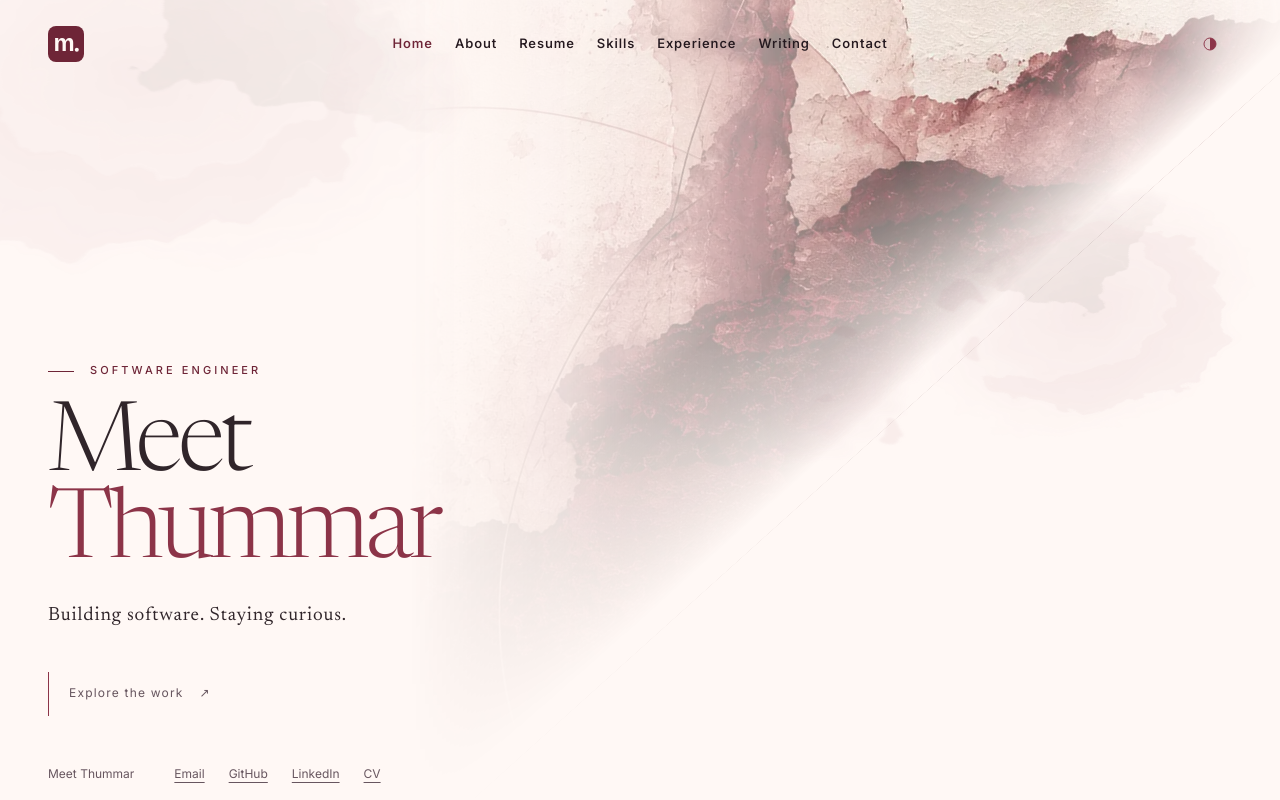
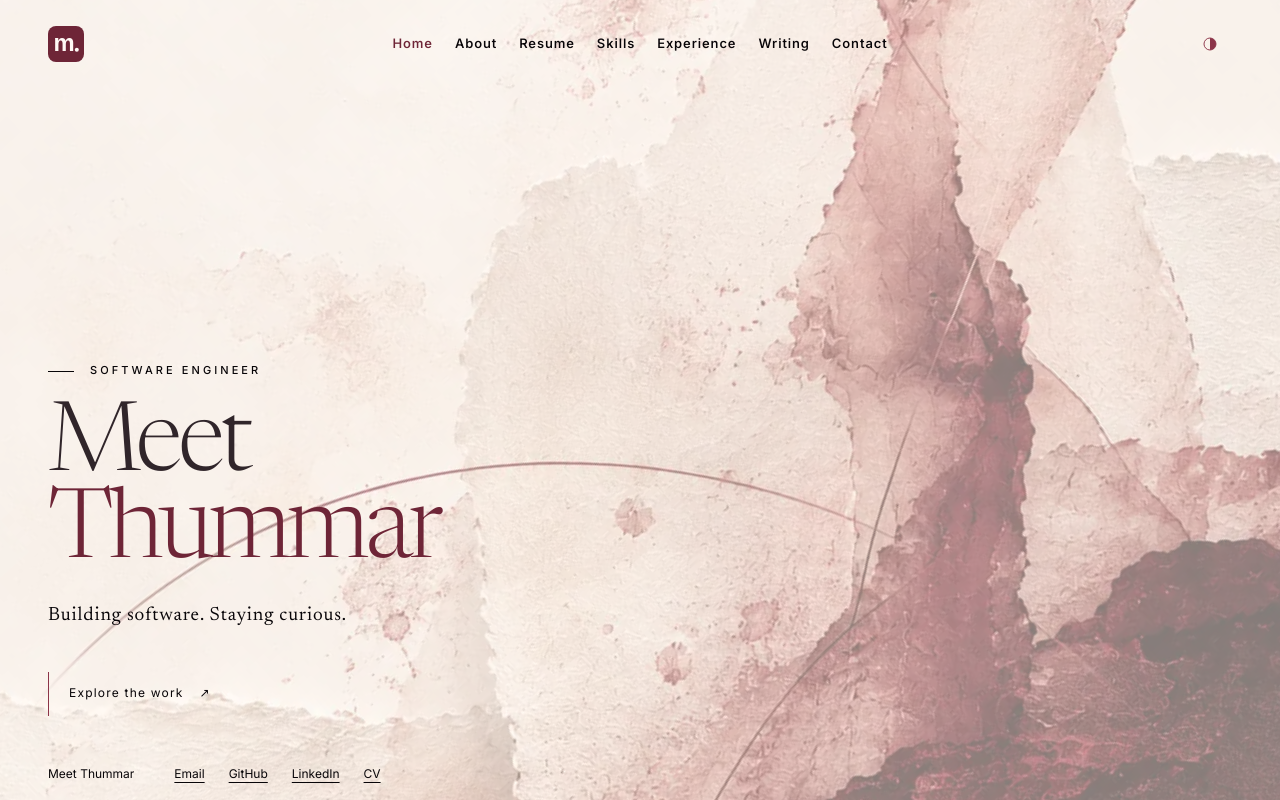
Before and after one commit to meetbyte/meetbyte.github.io, a Next.js app: page / in a window 1280 px wide. Built offline with nearby package versions, Linux system fonts and the light colour scheme.

Commit message:
fix: render original home artwork continuously without masking seams

```diff
--- a/scripts/qa/complete-site.mjs
+++ b/scripts/qa/complete-site.mjs
@@ -9,7 +9,7 @@ const {chromium}=await import(process.env.PLAYWRIGHT_MODULE_PATH || 'playwright'
 const axePath=process.env.AXE_SCRIPT_PATH;
 if(!axePath)throw new Error('Set AXE_SCRIPT_PATH to the separately installed axe-core/axe.min.js.');
 const routes=['/','/about/','/resume/','/skills/','/experience/','/writing/','/contact/','/experience/apex-self-service/','/experience/mobilefirst-modernization/','/experience/engineering-tooling/','/experience/production-investigation/','/writing/beyond-screens/','/writing/modernizing-safely/','/writing/behind-the-requirement/','/writing/software-meets-reality/','/writing/ai-and-decisions/','/writing/thinking-slowly/'];
-const output='docs/qa/original-art-diagonal';fs.mkdirSync(output,{recursive:true});
+const output='docs/qa/continuous-original-art';fs.mkdirSync(output,{recursive:true});
 const results={layouts:[],axe:[],localLinks:[],navigation:[],errors:[]};
 const server=await startStaticServer();let browser;
 try{
--- a/scripts/qa/home-viewport.mjs
+++ b/scripts/qa/home-viewport.mjs
@@ -12,13 +12,13 @@ try{
    await page.setViewportSize({width,height});await page.goto('http://127.0.0.1:4175/');await page.evaluate(()=>document.fonts.ready);
    const geometry=await page.evaluate(()=>({width:innerWidth,height:innerHeight,scrollWidth:document.documentElement.scrollWidth,scrollHeight:document.documentElement.scrollHeight,title:getComputedStyle(document.querySelector('h1')).fontSize,body:getComputedStyle(document.body).fontSize}));
    assert.ok(geometry.scrollWidth<=width+1,JSON.stringify(geometry));assert.ok(geometry.scrollHeight<=height+1,JSON.stringify(geometry));
-   rows.push({mode,...geometry});await page.screenshot({path:`docs/qa/original-art-diagonal/home-${mode}-${width}x${height}.png`,fullPage:true});
+   rows.push({mode,...geometry});await page.screenshot({path:`docs/qa/continuous-original-art/home-${mode}-${width}x${height}.png`,fullPage:true});
   }
   // A narrow, short reflow must remain usable instead of clipping content to prevent scrolling.
   await page.setViewportSize({width:320,height:400});await page.goto('http://127.0.0.1:4175/');await page.getByRole('link',{name:'Explore the work'}).scrollIntoViewIfNeeded();assert.ok(await page.getByRole('link',{name:'Explore the work'}).isVisible());await page.locator('footer').scrollIntoViewIfNeeded();assert.ok(await page.locator('footer').isVisible());
-  await page.setViewportSize({width:1440,height:900});await page.goto('http://127.0.0.1:4175/experience/apex-self-service/');await page.screenshot({path:`docs/qa/original-art-diagonal/apex-${mode}-1440.png`,fullPage:true});
-  await page.goto('http://127.0.0.1:4175/writing/ai-and-decisions/');await page.screenshot({path:`docs/qa/original-art-diagonal/essay-${mode}-1440.png`,fullPage:true});
+  await page.setViewportSize({width:1440,height:900});await page.goto('http://127.0.0.1:4175/experience/apex-self-service/');await page.screenshot({path:`docs/qa/continuous-original-art/apex-${mode}-1440.png`,fullPage:true});
+  await page.goto('http://127.0.0.1:4175/writing/ai-and-decisions/');await page.screenshot({path:`docs/qa/continuous-original-art/essay-${mode}-1440.png`,fullPage:true});
   await context.close();
  }
- fs.writeFileSync('docs/qa/original-art-diagonal/home-viewports.json',JSON.stringify({rows,checks:['8 short/standard viewport theme checks','short reflow preserves reachable content','reading visual screenshots']},null,2));console.log('PASS: 8 short-viewport/theme fits and reachable reflow content');
+ fs.writeFileSync('docs/qa/continuous-original-art/home-viewports.json',JSON.stringify({rows,checks:['8 short/standard viewport theme checks','short reflow preserves reachable content','reading visual screenshots']},null,2));console.log('PASS: 8 short-viewport/theme fits and reachable reflow content');
 }finally{await browser?.close();server.close();}
--- a/scripts/qa/ink-visits.mjs
+++ b/scripts/qa/ink-visits.mjs
@@ -4,7 +4,7 @@ import assert from 'node:assert/strict';
 import {startStaticServer} from './static-server.mjs';
 const {chromium}=await import(process.env.PLAYWRIGHT_MODULE_PATH||'playwright');
 const server=await startStaticServer(4179);let browser;
-const output='docs/qa/original-art-diagonal';fs.mkdirSync(output,{recursive:true});
+const output='docs/qa/continuous-original-art';fs.mkdirSync(output,{recursive:true});
 try {
  browser=await chromium.launch({executablePath:process.env.FOUNDATION_BROWSER_EXECUTABLE,args:['--no-sandbox','--disable-dev-shm-usage','--disable-gpu']});
  const page=await browser.newPage({viewport:{width:1440,height:900},reducedMotion:'reduce'});
--- a/src/components/editorial-artwork.tsx
+++ b/src/components/editorial-artwork.tsx
@@ -70,10 +70,9 @@ function InkComposition({ variant, id }: { variant: number; id: string }) {
 /** Home keeps its approved composition; navigation and refresh select a fresh inner-page wash. @author meetbyte */
 export function PageAtmosphere() {
   const pathname = usePathname();
-  const homeId = useId().replace(/[^a-zA-Z0-9]/g, "");
   const section = pathname.split("/")[1] || "home";
   const reading = /\/(experience|writing)\/[^/]+/.test(pathname);
   return <div className={`page-atmosphere atmosphere-${section}${reading ? " atmosphere-reading" : ""}`} aria-hidden="true">
-    {section === "home" ? <><div className="home-diagonal"><div className="ink-layer" /></div><div className="home-spill"><InkComposition variant={3} id={`home${homeId}`} /></div></> : <InnerInk key={pathname} />}
+    {section === "home" ? <div className="home-diagonal"><div className="ink-layer" /></div> : <InnerInk key={pathname} />}
   </div>;
 }
--- a/src/styles/editorial-artwork.css
+++ b/src/styles/editorial-artwork.css
@@ -16,7 +16,6 @@ html[data-theme="dark"] { --logo-color: var(--accent); --page-art: url('/images/
 .site-brand { display: inline-flex; align-items: center; min-height: 44px; min-width: 44px; }
 .brand-logo { width: 36px; height: 36px; }
 .site-grid { padding-top: 32px; }
-.atmosphere-home .ink-layer { opacity: .9; background-position: right top; mask-image: linear-gradient(90deg,transparent 12%,rgba(0,0,0,.08) 32%,rgba(0,0,0,.5) 53%,#000 82%); }
 .atmosphere-about .ink-layer { opacity: .24; background-position: 92% 20%; }
 .atmosphere-resume .ink-layer { opacity: .19; background-position: 85% 60%; }
 .atmosphere-skills .ink-layer { opacity: .30; background-position: right 30%; }
@@ -54,7 +53,6 @@ body:has(.editorial-home) .site-footer { padding: 16px 0; border-top: 0; font-si
 .editorial-essay .article-prose blockquote p + p { margin-top: 16px; font-family: var(--font-body),sans-serif; font-size: .875rem; line-height: 1.6; color: var(--text-secondary); }
 @media (max-width: 959px) {
  .home-introduction h1 { font-size: min(12vw,16svh,7.5rem); }
- .atmosphere-home .ink-layer { opacity: .65; background-position: 85% center; }
  .about-intro-grid { grid-template-columns: 220px minmax(0,1fr); gap: 32px; }
  .about-intro-grid .about-portrait { width: 220px; }
 }
@@ -66,7 +64,6 @@ body:has(.editorial-home) .site-footer { padding: 16px 0; border-top: 0; font-si
  .home-introduction .eyebrow { font-size: 10px; letter-spacing: .18em; margin-bottom: 20px; }
  .home-summary { max-width: 25ch; font-size: 1.125rem; }
  .home-explore { margin-top: 28px; }
- .atmosphere-home .ink-layer { opacity: .42; background-position: right center; mask-image: linear-gradient(90deg,transparent,rgba(0,0,0,.06) 35%,#000); }
  .page-atmosphere:not(.atmosphere-home) .ink-layer { opacity: .24; }
  .about-intro-grid { grid-template-columns: minmax(0,1fr); gap: 24px; }
  .about-intro-grid .about-portrait { width: 220px; max-width: 75%; }
@@ -95,9 +92,6 @@ body:has(.editorial-home) .site-footer { justify-content: flex-start; gap: 16px
 @media(max-height:700px) { .home-introduction { padding-top: 28px; } }
 /* Keyboard focus stays visible without outlining the mobile label as a boxed button. */
 .site-header .menu-toggle:focus-visible { outline: 0; text-decoration: underline; text-decoration-thickness: 2px; text-underline-offset: 6px; }
-
-/* Broaden coverage while preserving the source 4:5 ratio and a feathered local edge. */
-.atmosphere-home .ink-layer { inset: -8svh -1vw auto auto; width: 96svh; height: 120svh; background-size: 100% 100%; background-position: center; opacity: .85; mask-image: linear-gradient(90deg,transparent,rgba(0,0,0,.18) 20%,#000 58%); }
 .page-atmosphere:not(.atmosphere-home) .inner-ink { inset: 0; background: none; mask-image: none; mix-blend-mode: normal; opacity: .30; --ink-color: #8c314c; }
 html[data-theme="dark"] .page-atmosphere:not(.atmosphere-home) .inner-ink { --ink-color: #cc829c; opacity: .28; mix-blend-mode: normal; }
 .atmosphere-reading .inner-ink { opacity: .18 !important; }
@@ -108,15 +102,11 @@ html[data-theme="dark"] .portrait-light { display: none; }
 html[data-theme="dark"] .portrait-dark { display: block; }
 .mobile-route-index,.menu-caption { display: none; }
 @media(max-width:959px) {
- .atmosphere-home .ink-layer { width: max(84vw,88svh); height: max(105vw,110svh); opacity: .58; right: -8vw; }
  .mobile-navigation .primary-navigation { padding-top: 8px; gap: 10px 24px; }
  .menu-caption { display: block; grid-column: 1 / -1; font-size: 10px; font-weight: 500; letter-spacing: .2em; text-transform: uppercase; color: var(--text-secondary); margin-bottom: 8px; }
  .mobile-navigation .nav-link,.mobile-navigation .nav-link.is-active { display: flex; align-items: baseline; gap: 10px; font-size: 21px; min-height: 46px; }
  .mobile-route-index { display: inline; font-family: var(--font-body),sans-serif; font-size: 9px; letter-spacing: .08em; color: inherit; }
  .site-header:has(.mobile-navigation[open]) { padding-bottom: 286px; }
-}
-@media(max-width:639px) {
- .atmosphere-home .ink-layer { width: 88svh; height: 110svh; right: -32svh; opacity: .4; mask-image: linear-gradient(90deg,transparent,rgba(0,0,0,.1) 30%,#000 75%); }
 }
 
 /* Grain comes from the approved paper/ink assets; local radial masks erase all raster boundaries. */
@@ -129,21 +119,13 @@ html[data-theme="dark"] .page-atmosphere:not(.atmosphere-home) .inner-ink { mix-
 .atmosphere-skills .ink-echo,.atmosphere-reading .ink-echo { display: block; }
 /* Deep light-theme accent remains readable over every permitted inner-page stain. */
 html[data-theme="light"] .site-header .nav-link[aria-current="page"] { color: var(--accent-deep); }
-
-/* A spilled surface has restrained marks on both margins, with the reading column kept quiet. */
-.home-spill { position: absolute; inset: 0; --ink-color: #8c314c; opacity: .13; mix-blend-mode: multiply; }
-html[data-theme="dark"] .home-spill { --ink-color: #cc829c; opacity: .10; mix-blend-mode: screen; }
-.home-spill .ink-primary-stain { opacity: .65; }
 .ink-echo { display: block; opacity: .22; }
-.home-spill .ink-echo { display: none; }
-@media(max-width:639px) { .home-spill { opacity: .09; } }
 /* Keep the two short sentences balanced rather than leaving a lone word on the second line. */
 .home-summary { max-width: 36ch; letter-spacing: .045em; text-wrap: balance; }
 @media(max-width:639px) { .home-summary { max-width: 25ch; } }
 /* Feather the ink through the reading lane; retain stronger spills at both outer margins. */
 .page-atmosphere:not(.atmosphere-home) .inner-ink { mask-image: linear-gradient(90deg,rgba(0,0,0,.7),rgba(0,0,0,.4) 12%,rgba(0,0,0,.22) 25%,rgba(0,0,0,.22) 75%,rgba(0,0,0,.4) 88%,rgba(0,0,0,.7)); }
 /* Quiet the entire Home artwork while browsing the open menu, without a header-only cut or panel. */
-@media(max-width:959px) { body:has(.mobile-navigation[open]) .atmosphere-home .ink-layer { opacity: .22; } }
 
 /* Anchor the introduction above the footer, so the identity lives in the lower part of Home. */
 body:has(.editorial-home) .site-grid { display: flex; align-items: flex-end; }
@@ -153,11 +135,6 @@ body:has(.editorial-home) .content-panel { width: 100%; }
 @media(max-width:959px) { .home-introduction h1 { font-size: min(12vw,12svh,7rem); } }
 @media(max-width:639px) { .home-introduction h1 { font-size: min(20vw,12svh,5.5rem); } }
 
-/* The ink rises from lower-middle to upper-right; both raster boundaries are feathered. */
-.atmosphere-home .ink-layer { top: -12svh; right: 12vw; width: 104svh; height: 130svh; transform: rotate(34deg); transform-origin: center; mask-image: linear-gradient(90deg,transparent,rgba(0,0,0,.2) 20%,#000 48%,#000 82%,transparent),linear-gradient(180deg,transparent,#000 14%,#000 86%,transparent); mask-composite: intersect; }
-@media(max-width:959px) { .atmosphere-home .ink-layer { right: -6vw; width: 96svh; height: 120svh; transform: rotate(28deg); } }
-@media(max-width:639px) { .atmosphere-home .ink-layer { top: -7svh; right: -27svh; width: 88svh; height: 110svh; transform: rotate(22deg); } }
-
 /* Raise artwork contrast; feather it before the actual text margin, rather than hiding the entire page. */
 .page-atmosphere:not(.atmosphere-home) .inner-ink { --reading-edge: max(48px,calc((100vw - 1200px)/2 + 48px)); opacity: .55; mask-image: linear-gradient(90deg,#000,rgba(0,0,0,.26) calc(var(--reading-edge) - 8px),rgba(0,0,0,.26) calc(100% - var(--reading-edge) + 8px),#000); }
 html[data-theme="dark"] .page-atmosphere:not(.atmosphere-home) .inner-ink { opacity: .60; }
@@ -165,24 +142,21 @@ html[data-theme="dark"] .page-atmosphere:not(.atmosphere-home) .inner-ink { opac
 html[data-theme="dark"] .atmosphere-reading .inner-ink { opacity: .46 !important; }
 @media(max-width:1023px) { .page-atmosphere:not(.atmosphere-home) .inner-ink { --reading-edge: 32px; } }
 @media(max-width:639px) { .page-atmosphere:not(.atmosphere-home) .inner-ink { --reading-edge: 20px; } }
-/* An elliptical edge fade removes any straight boundary from the rotated source. */
-.atmosphere-home .ink-layer { mask-image: radial-gradient(ellipse 50% 50% at 50% 50%,#000 35%,rgba(0,0,0,.9) 55%,transparent 100%); mask-composite: add; }
-/* Keep this fade in page coordinates, so rotating the image cannot darken the identity column. */
-.home-diagonal { position: absolute; inset: 0; mask-image: linear-gradient(90deg,transparent 38%,rgba(0,0,0,.08) 50%,rgba(0,0,0,.65) 74%,#000); }
-@media(max-width:639px) { .home-diagonal { mask-image: linear-gradient(90deg,rgba(0,0,0,.04) 20%,rgba(0,0,0,.12) 70%,rgba(0,0,0,.5)); } }
-
-
-/* Restore the original, unmodified paired artwork; rotate the full source rather than reshape it. */
-.atmosphere-home .ink-layer { top: -72svh; right: 19vw; width: 128svh; height: 160svh; background: var(--page-art) center / 100% 100% no-repeat; transform: rotate(48deg); opacity: .85; mask-image: linear-gradient(90deg,transparent,#000 12%,#000 90%,transparent),linear-gradient(180deg,transparent,#000 9%,#000 92%,transparent); mask-composite: intersect; }
-@media(max-width:959px) { .atmosphere-home .ink-layer { right: -18svh; transform: rotate(44deg); } }
-@media(max-width:639px) { .atmosphere-home .ink-layer { right: -38svh; transform: rotate(40deg); opacity: .50; } }
 /* Slightly quieter inner atmospheres; keep the accepted 24 designs and their layout intact. */
 .page-atmosphere:not(.atmosphere-home) .inner-ink { opacity: .49; }
 html[data-theme="dark"] .page-atmosphere:not(.atmosphere-home) .inner-ink { opacity: .54; }
 .atmosphere-reading .inner-ink { opacity: .38 !important; }
 html[data-theme="dark"] .atmosphere-reading .inner-ink { opacity: .41 !important; }
-/* Feather before the outermost pixels so the rotated source has no hairline boundary. */
-.atmosphere-home .ink-layer { mask-image: linear-gradient(90deg,transparent 2%,#000 14%,#000 82%,transparent 98%),linear-gradient(180deg,transparent 2%,#000 12%,#000 88%,transparent 98%); }
-@media(min-width:960px) { .home-diagonal { mask-image: linear-gradient(90deg,transparent 32%,rgba(0,0,0,.14) 44%,rgba(0,0,0,.45) 58%,rgba(0,0,0,.85) 76%,#000); } }
-/* Preserve the original ink strength while keeping small Home navigation readable over it. */
-html[data-theme="light"] body:has(.editorial-home) .site-header .nav-link:not([aria-current="page"]) { color: #25191f; }
+html[data-theme="light"] body:has(.editorial-home) .site-shell { --text: #080508; --text-secondary: #080508; }
+
+/* Continuous original artwork: all image edges stay outside the page after rotation. */
+.home-diagonal { position: absolute; inset: 0; mask-image: none; container-type: size; }
+.atmosphere-home .ink-layer { inset: auto; top: 50%; left: 50%; width: calc(68.3cqw + 75.8cqh); height: auto; aspect-ratio: 4 / 5; background: var(--page-art) center / 100% 100% no-repeat; transform: translate(-50%,-50%) rotate(48deg); opacity: .50; mask-image: none; mix-blend-mode: normal; }
+html[data-theme="dark"] .atmosphere-home .ink-layer { mix-blend-mode: normal; }
+/* Uniform artwork strength and clear lettering; no local fades, panels or extra Home stains. */
+html[data-theme="light"] body:has(.editorial-home) .site-shell { --text: #080508; --text-secondary: #080508; }
+body:has(.editorial-home) .home-surname,body:has(.editorial-home) .home-explore,body:has(.editorial-home) .site-footer,body:has(.editorial-home) .home-introduction .eyebrow,body:has(.editorial-home) .site-header .nav-link { color: var(--text); }
+/* Retain the established two-tone name while keeping the full image readable. */
+html[data-theme="light"] body:has(.editorial-home) .home-introduction h1 { color: var(--ink); }
+html[data-theme="light"] body:has(.editorial-home) .home-surname { color: var(--accent-deep); }
+html[data-theme="dark"] body:has(.editorial-home) .home-surname { color: var(--accent); }
```
Also changed, not shown: public/images/editorial/README.md, scripts/qa/header-contrast.mjs, 7 other files (tests, documents, lock files or other folders).
